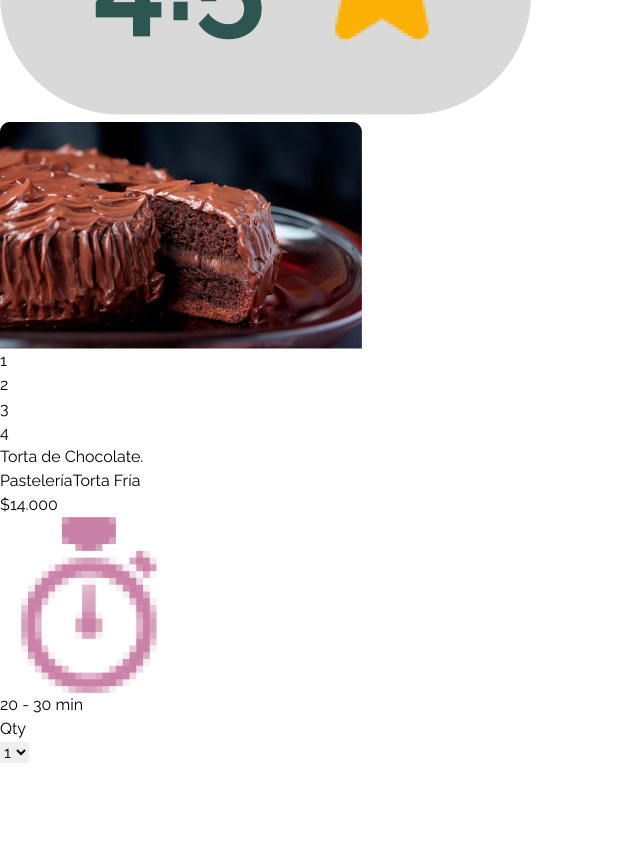
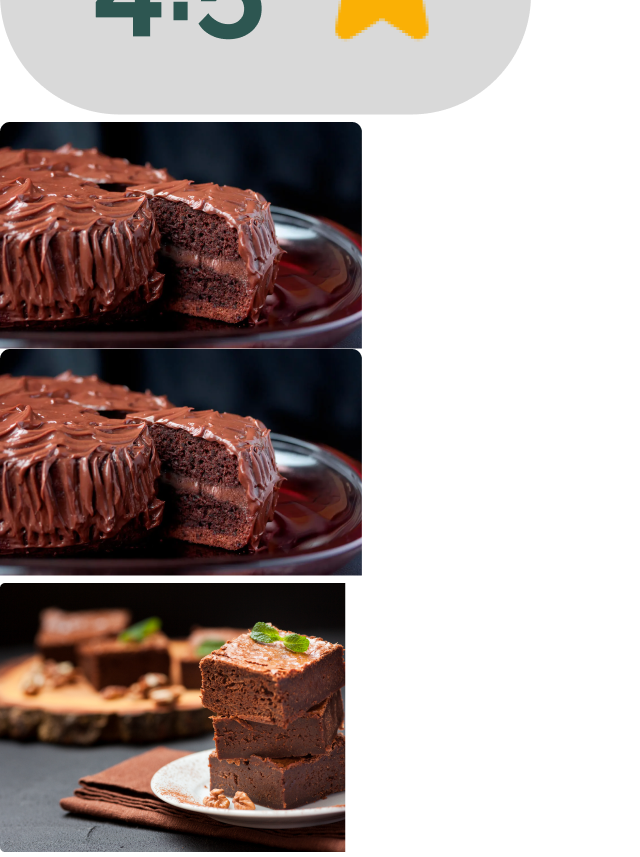
Before and after one commit to sebaacc/PrototipoDuquesaPage, a React (Vite) app in the folder Frontend/la-duquesa-ecommerce/: page /detalle-de-producto/1 in a window 1280 px wide. Shown: the part 1040-1897 px from the top of the page, without its empty margins (0-640 px from the left). Built offline with nearby package versions, Linux system fonts and the light colour scheme.

Commit message:
cambios en detalle de producto galería de imágenes

```diff
--- /dev/null
+++ b/Frontend/la-duquesa-ecommerce/src/components/ImageGallery.jsx
@@ -0,0 +1,69 @@
+import { useState } from 'react'
+import PropTypes from 'prop-types'
+import { MdImageNotSupported } from 'react-icons/md'
+
+const ImageGallery = ({ images }) => {
+  const [imageIndex, setImageIndex] = useState(0)
+
+  return (
+    <>
+      <div className="h-64 md:h-80 rounded-lg bg-gray-100 mb-4">
+        {images[imageIndex]
+          ? (
+          <div className="h-64 md:h-80 rounded-lg bg-gray-100 mb-4 flex items-center justify-center p-3">
+            <img
+              src={images[imageIndex]}
+              alt={`Imagen ${imageIndex + 1}`}
+              className="h-full w-full object-contain"
+            />
+          </div>
+            )
+          : (
+          <div className="h-64 md:h-80 rounded-lg bg-gray-100 mb-4 flex items-center justify-center">
+            <span className="text-5xl flex flex-col items-center p-8 text-gray-500">
+              No se encuentra la imagen <MdImageNotSupported />
+            </span>
+          </div>
+            )}
+      </div>
+
+      <div className="flex -mx-2 mb-4 overflow-x-auto space-x-2 me-auto ">
+        {images.map(
+          (image, i) =>
+            image && (
+              <div key={i} className="flex-1 px-2 min-w-max max-w-[30%]">
+                <button
+                  onClick={() => setImageIndex(i)}
+                  className={`focus:outline-none w-full rounded-lg h-24 md:h-32 bg-gray-100 flex items-center justify-center ${
+                    imageIndex === i ? 'ring-2 ring-indigo-300 ring-inset' : ''
+                  }`}
+                >
+                  <img
+                    src={image}
+                    alt={`Miniatura ${i + 1}`}
+                    className="h-full w-full object-cover rounded-lg"
+                  />
+                </button>
+              </div>
+            )
+        )}
+        {images.length < 1 && (
+          <div className="flex-1 px-2 min-w-max">
+            <button
+              className="focus:outline-none w-full rounded-lg h-24 md:h-32 bg-gray-100 flex items-center justify-center text-2xl text-gray-400"
+              disabled
+            >
+              <MdImageNotSupported />
+            </button>
+          </div>
+        )}
+      </div>
+    </>
+  )
+}
+
+ImageGallery.propTypes = {
+  images: PropTypes.arrayOf(PropTypes.string).isRequired
+}
+
+export default ImageGallery
--- a/Frontend/la-duquesa-ecommerce/src/routes/Detalle.jsx
+++ b/Frontend/la-duquesa-ecommerce/src/routes/Detalle.jsx
@@ -4,9 +4,9 @@ import bread from '../img/bread.png'
 import brownie from '../img/brownie.png'
 import cronometro from '../img/cronometro.png'
 import Calificacion from '../img/Calificacion.png'
-import { useState } from 'react'
-import chocoColate from '../img/choco-chocolate 1.png'
+import chocolate from '../img/choco-chocolate 1.png'
 import { Link } from 'react-router-dom'
+import ImageGallery from '../components/ImageGallery'
 
 // const Objeto =[
 //   {
@@ -18,11 +18,23 @@ import { Link } from 'react-router-dom'
 //   }]
 
 const Detalle = () => {
-  const [image, setImage] = useState(1)
+  // const [image, setImage] = useState(1)
+  const images = [
+    chocolate,
+    brownie,
+    chocolate,
+    brownie,
+    chocolate,
+    brownie,
+    null,
+    null,
+    null
+  ]
   return (
     <>
       <div>
         <Navbar />
+
         <div className="m-10 md:flex justify-center">
           <input
             className="border p-3 rounded-lg w-[330px] h-[60px] bg-[#D9D9D9] text-black font-medium sm:w-[560px] md:w-[600px] lg:w-[630px] xl:w-[1000px]"
@@ -31,7 +43,7 @@ const Detalle = () => {
             id="search-product"
           />
         </div>
-        <div className="bg-white shadow-sm sticky top-0">
+        <div className="bg-white shadow-sm top-0">
           <div className="max-w-7xl mx-auto px-4 sm:px-6 lg:px-8 py-1 md:py-4">
             <div className="flex items-center justify-between md:justify-start">
               <div className="flex items-center space-x-4">
@@ -52,57 +64,9 @@ const Detalle = () => {
 
         <div className="py-6">
           <div className="max-w-7xl mx-auto px-4 sm:px-6 lg:px-8 mt-6">
-            <div className="flex flex-col md:flex-row -mx-4">
-              <div className="md:flex-1 px-4">
-                {/**/}
-
-                <div>
-                  <div className="h-64 md:h-80 rounded-lg bg-gray-100 mb-4">
-                    {image === 1 && (
-                      <div className="h-64 md:h-80 rounded-lg bg-gray-100 mb-4 flex items-center justify-center">
-                        <span className="text-5xl">
-                          <img src={chocoColate} />
-                        </span>
-                      </div>
-                    )}
-                    {image === 2 && (
-                      <div className="h-64 md:h-80 rounded-lg bg-gray-100 mb-4 flex items-center justify-center">
-                        <span className="text-5xl">
-                          <img src={brownie} />
-                        </span>
-                      </div>
-                    )}
-                    {image === 3 && (
-                      <div className="h-64 md:h-80 rounded-lg bg-gray-100 mb-4 flex items-center justify-center">
-                        <span className="text-5xl">3</span>
-                      </div>
-                    )}
-                    {image === 4 && (
-                      <div className="h-64 md:h-80 rounded-lg bg-gray-100 mb-4 flex items-center justify-center">
-                        <span className="text-5xl">4</span>
-                      </div>
-                    )}
-                  </div>
-
-                  <div className="flex -mx-2 mb-4">
-                    {[1, 2, 3, 4].map((i) => (
-                      <div key={i} className="flex-1 px-2">
-                        <button
-                          onClick={() => setImage(i)}
-                          className={`focus:outline-none w-full rounded-lg h-24 md:h-32 bg-gray-100 flex items-center justify-center ${
-                            image === i
-                              ? 'ring-2 ring-indigo-300 ring-inset'
-                              : ''
-                          }`}
-                        >
-                          <span className="text-2xl">{i}</span>
-                        </button>
-                      </div>
-                    ))}
-                  </div>
-                </div>
-
-                {/**/}
+            <div className="flex flex-col md:flex-row">
+              <div className="md:flex-1 px-4 sm:w-1/2">
+                <ImageGallery images={images} />
               </div>
               <div className="md:flex-1 px-4">
                 <h2 className="mb-2 leading-tight tracking-tight font-bold text-gray-800 text-2xl md:text-3xl">
@@ -180,7 +144,7 @@ const Detalle = () => {
           </div>
         </div>
 
-        <div className="ml-5 mr-5 mt-12">
+        <div className="ml-9 mr-5 mt-12">
           <h1>Descripción</h1>
           <p className="text-gray-500">
             ¡Deléitate con nuestra deliciosa y esponjosa torta de chocolate!
```
Also changed, not shown: Frontend/la-duquesa-ecommerce/src/routes/RegistroProducto.jsx (+69 -19 lines).
